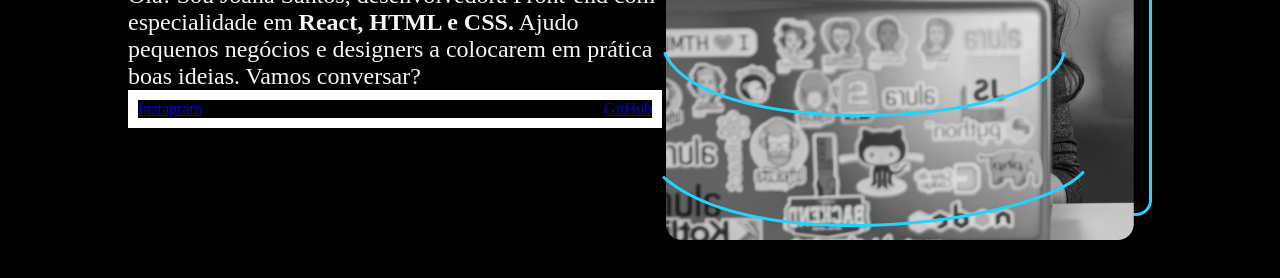
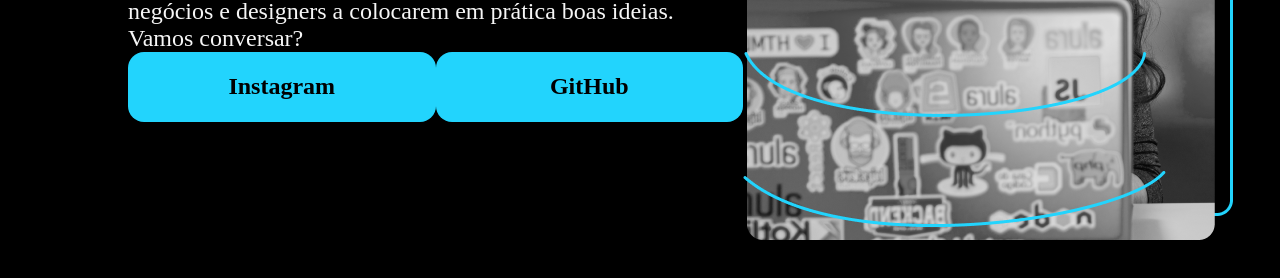
Before and after one commit to victorfranca03/html5_css_alura, a plain HTML site: page Portifolio/portifolio.html in a window 1280 px wide. Shown: the part 438-716 px from the top of the page. Drawn offline with nearby package versions, Linux system fonts and the light colour scheme.

Commit message:
Alterado a cor dos botões e finalizado a parte do  border-radius, WIP: Falta instalar as outra fontes montSerra

```diff
--- a/Portifolio/portifolio.html
+++ b/Portifolio/portifolio.html
@@ -19,8 +19,8 @@
         <p class="apresentacao__conteudo__texto">Olá! Sou Joana Santos, desenvolvedora Front-end com especialidade em <strong class="">React, HTML e CSS.</strong> Ajudo pequenos negócios e
             designers a colocarem em prática boas ideias. Vamos conversar?</p>
             <div class="apresentacao__links">
-                <a href="https://www.instagram.com/blackfranca.1/">Instagram</a>
-                <a href="https://github.com/victorfranca03">GitHub</a>
+                <a class="apresentacao__links__link" href="https://www.instagram.com/blackfranca.1/">Instagram</a>
+                <a class="apresentacao__links__link" href="https://github.com/victorfranca03">GitHub</a>
             </div>
         </section>
 
--- a/Portifolio/style.css
+++ b/Portifolio/style.css
@@ -42,5 +42,17 @@ body {
 .apresentacao__links{
     display: flex;
     justify-content: space-between;
-    border: 10px solid white;
 }
+
+.apresentacao__links__link{
+    background-color: #22d4fd;
+    width: 280px;
+    text-align: center;
+    border-radius: 16px;
+    font-size: 24px;
+    padding: 21.5px;
+    text-decoration: none;
+    color:black;
+    font-family: 'MontSerrat, sans-serif';
+    font-weight: 600;
+}
```
